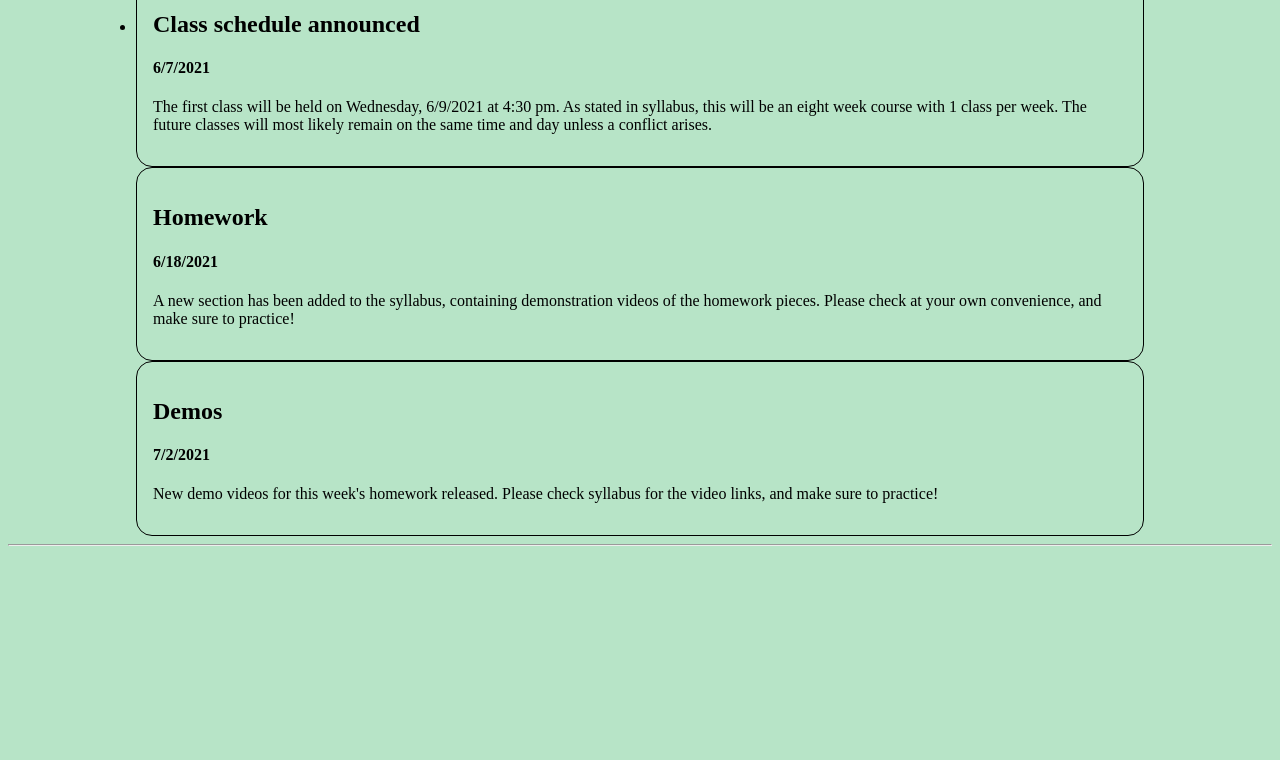
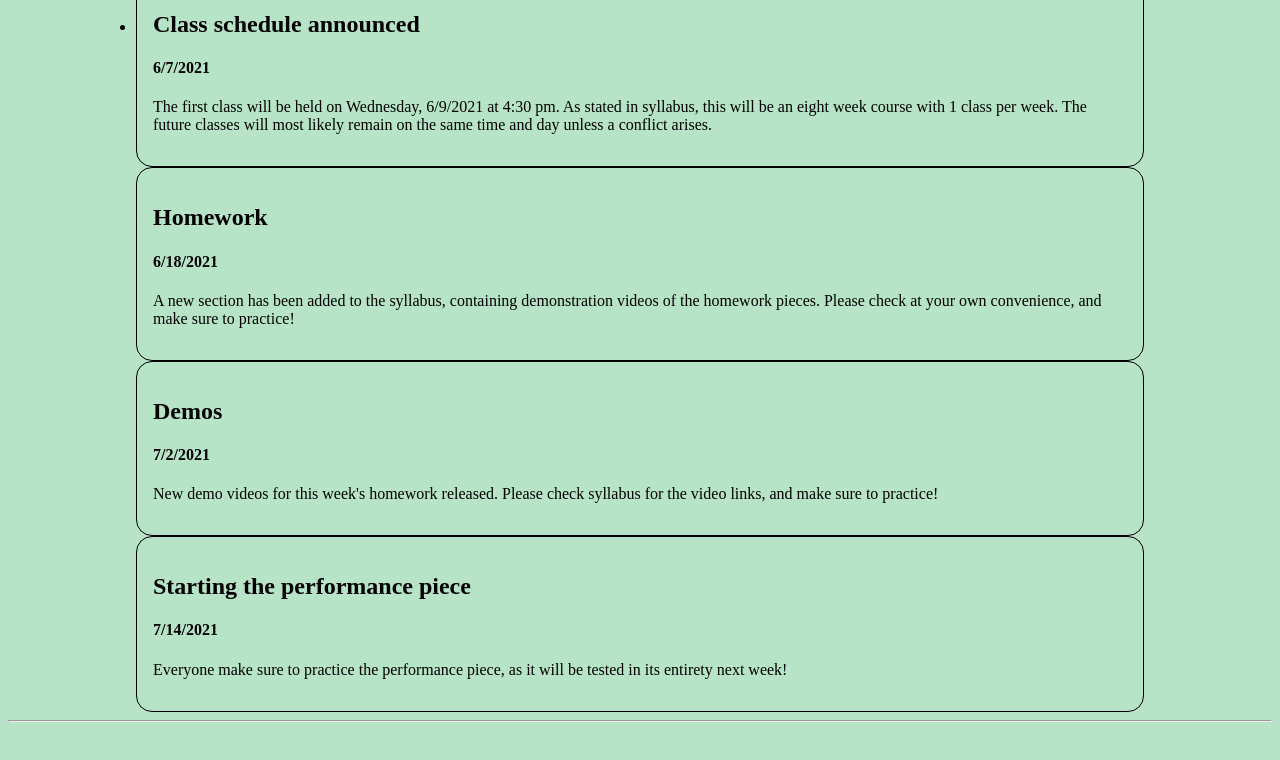
Before and after one commit to pzjiang/hulusi, a Gatsby site: page /announcements in a window 1280 px wide. Shown: the part 90-850 px from the top of the page. Before the commit the page ends 800 px from the top, so only its background shows below. Built offline with nearby package versions, Linux system fonts and the light colour scheme; Gatsby itself is replaced by a stand-in of ours.

Commit message:
new announcement

```diff
--- a/src/pages/announcements.js
+++ b/src/pages/announcements.js
@@ -20,6 +20,11 @@ const information = [
         title: "Demos",
         date: "7/2/2021",
         content: "New demo videos for this week's homework released. Please check syllabus for the video links, and make sure to practice!"
+    },
+    {
+        title: "Starting the performance piece",
+        date: "7/14/2021",
+        content: "Everyone make sure to practice the performance piece, as it will be tested in its entirety next week!"
     }
 ]
 
```
